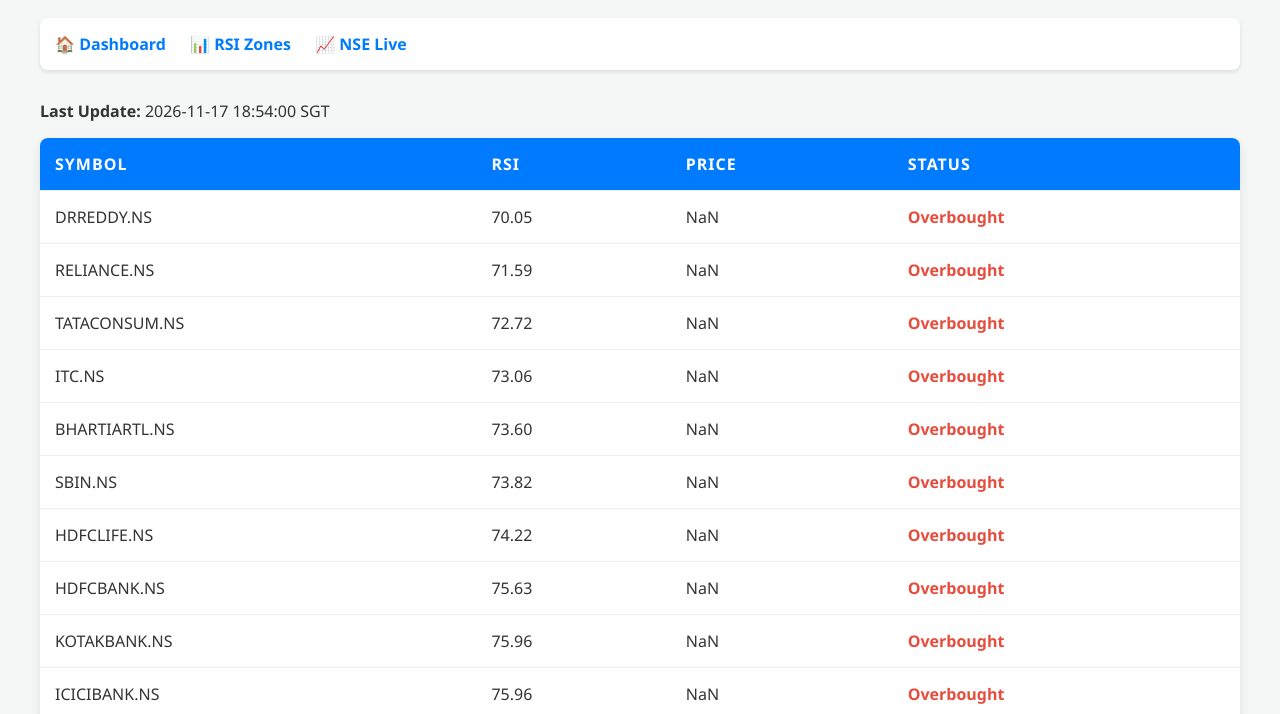
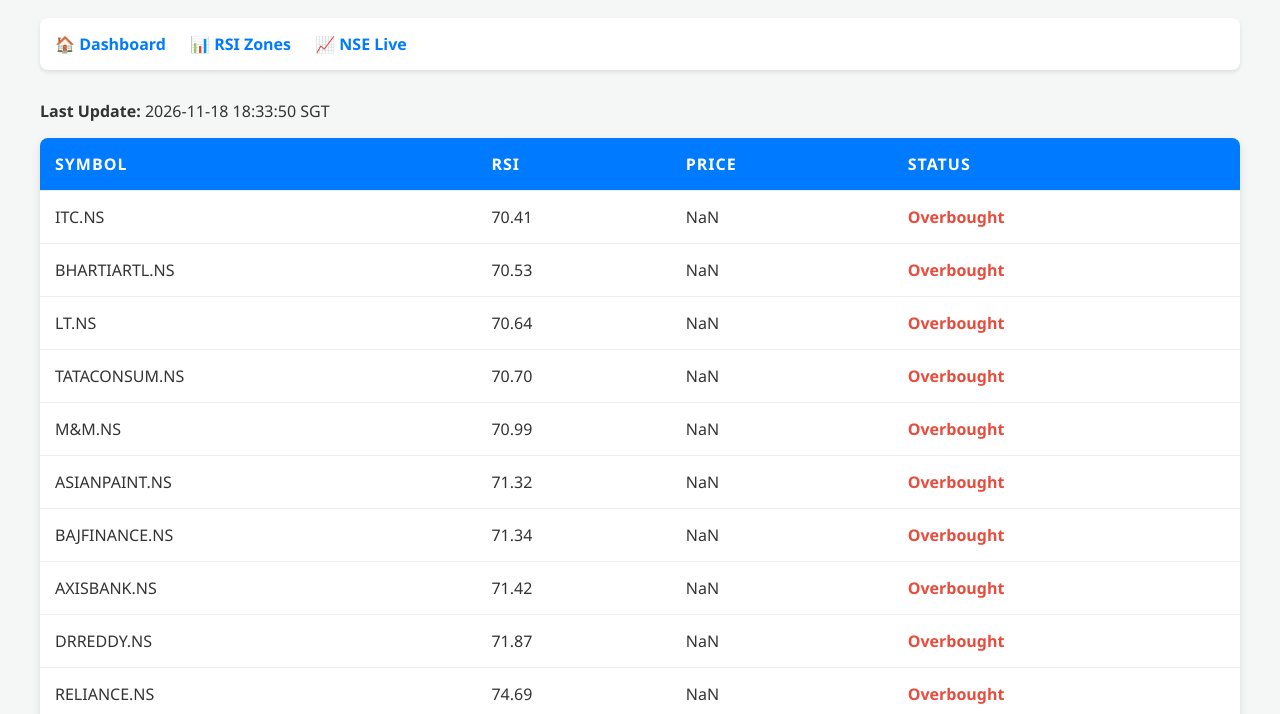
Before and after one commit to shreneekPatil2871/RSI, a plain HTML site: page index.html in a window 1280 px wide. Shown: the part 86-800 px from the top of the page. Drawn offline with Linux system fonts and the light colour scheme.

Commit message:
Update RSI Webpage

```diff
--- a/index.html
+++ b/index.html
@@ -24,7 +24,7 @@
             <a href="https://www.nseindia.com/" target="_blank">📈 NSE Live</a>
         </nav>
 
-        <p><strong>Last Update:</strong> 2026-11-17 18:54:00 SGT</p>
+        <p><strong>Last Update:</strong> 2026-11-18 18:33:50 SGT</p>
 
         <div id="table-top">
             <table class="dataframe table">
@@ -38,62 +38,86 @@
   </thead>
   <tbody>
     <tr>
+      <td>ITC.NS</td>
+      <td>70.41</td>
+      <td>NaN</td>
+      <td>Overbought</td>
+    </tr>
+    <tr>
+      <td>BHARTIARTL.NS</td>
+      <td>70.53</td>
+      <td>NaN</td>
+      <td>Overbought</td>
+    </tr>
+    <tr>
+      <td>LT.NS</td>
+      <td>70.64</td>
+      <td>NaN</td>
+      <td>Overbought</td>
+    </tr>
+    <tr>
+      <td>TATACONSUM.NS</td>
+      <td>70.70</td>
+      <td>NaN</td>
+      <td>Overbought</td>
+    </tr>
+    <tr>
+      <td>M&amp;M.NS</td>
+      <td>70.99</td>
+      <td>NaN</td>
+      <td>Overbought</td>
+    </tr>
+    <tr>
+      <td>ASIANPAINT.NS</td>
+      <td>71.32</td>
+      <td>NaN</td>
+      <td>Overbought</td>
+    </tr>
+    <tr>
+      <td>BAJFINANCE.NS</td>
+      <td>71.34</td>
+      <td>NaN</td>
+      <td>Overbought</td>
+    </tr>
+    <tr>
+      <td>AXISBANK.NS</td>
+      <td>71.42</td>
+      <td>NaN</td>
+      <td>Overbought</td>
+    </tr>
+    <tr>
       <td>DRREDDY.NS</td>
-      <td>70.05</td>
+      <td>71.87</td>
       <td>NaN</td>
       <td>Overbought</td>
     </tr>
     <tr>
       <td>RELIANCE.NS</td>
-      <td>71.59</td>
+      <td>74.69</td>
       <td>NaN</td>
       <td>Overbought</td>
     </tr>
     <tr>
-      <td>TATACONSUM.NS</td>
-      <td>72.72</td>
-      <td>NaN</td>
-      <td>Overbought</td>
-    </tr>
-    <tr>
-      <td>ITC.NS</td>
-      <td>73.06</td>
-      <td>NaN</td>
-      <td>Overbought</td>
-    </tr>
-    <tr>
-      <td>BHARTIARTL.NS</td>
-      <td>73.60</td>
+      <td>HDFCBANK.NS</td>
+      <td>74.79</td>
       <td>NaN</td>
       <td>Overbought</td>
     </tr>
     <tr>
       <td>SBIN.NS</td>
-      <td>73.82</td>
-      <td>NaN</td>
-      <td>Overbought</td>
-    </tr>
-    <tr>
-      <td>HDFCLIFE.NS</td>
-      <td>74.22</td>
-      <td>NaN</td>
-      <td>Overbought</td>
-    </tr>
-    <tr>
-      <td>HDFCBANK.NS</td>
-      <td>75.63</td>
+      <td>76.26</td>
       <td>NaN</td>
       <td>Overbought</td>
     </tr>
     <tr>
       <td>KOTAKBANK.NS</td>
-      <td>75.96</td>
+      <td>76.97</td>
       <td>NaN</td>
       <td>Overbought</td>
     </tr>
     <tr>
       <td>ICICIBANK.NS</td>
-      <td>75.96</td>
+      <td>77.25</td>
       <td>NaN</td>
       <td>Overbought</td>
     </tr>
```
